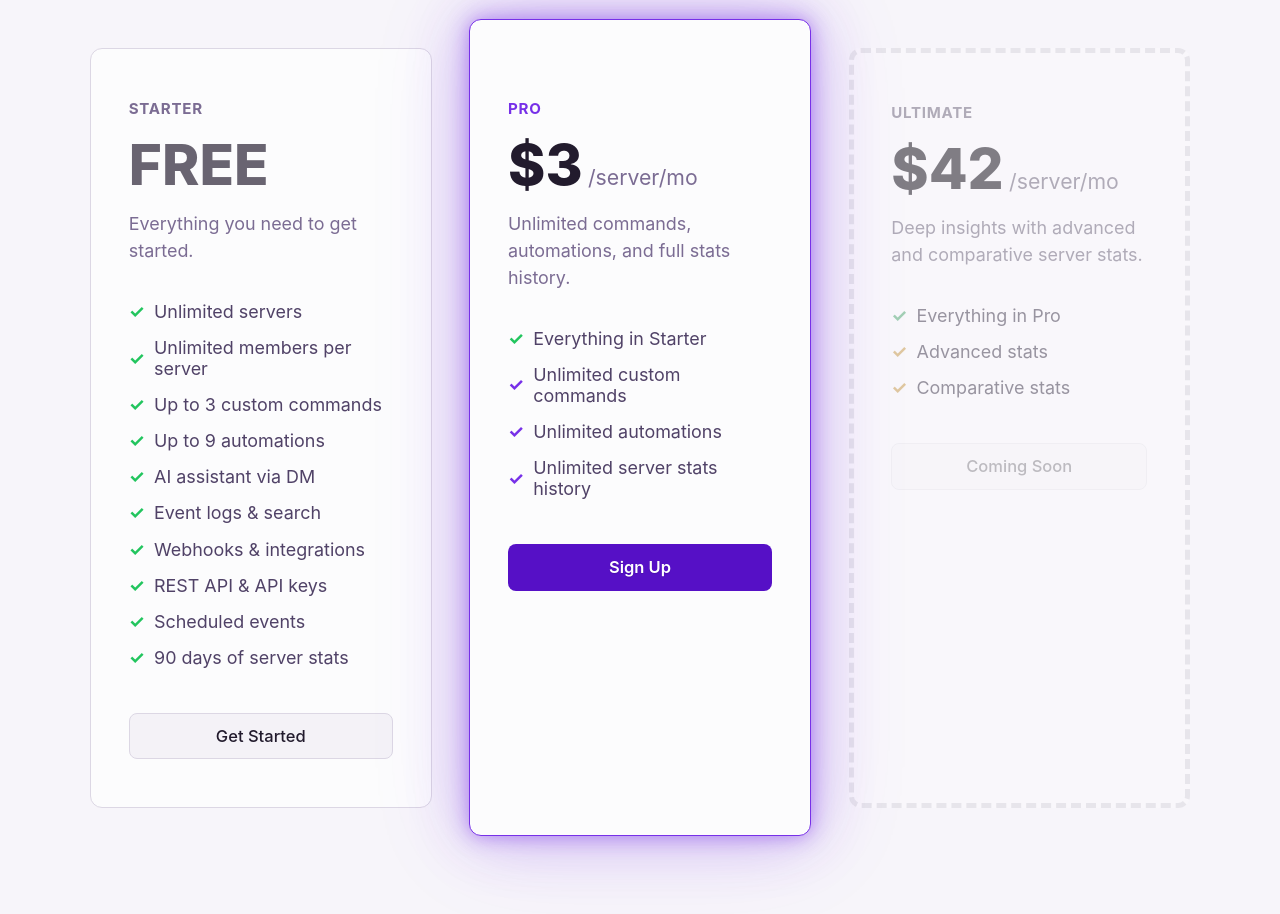
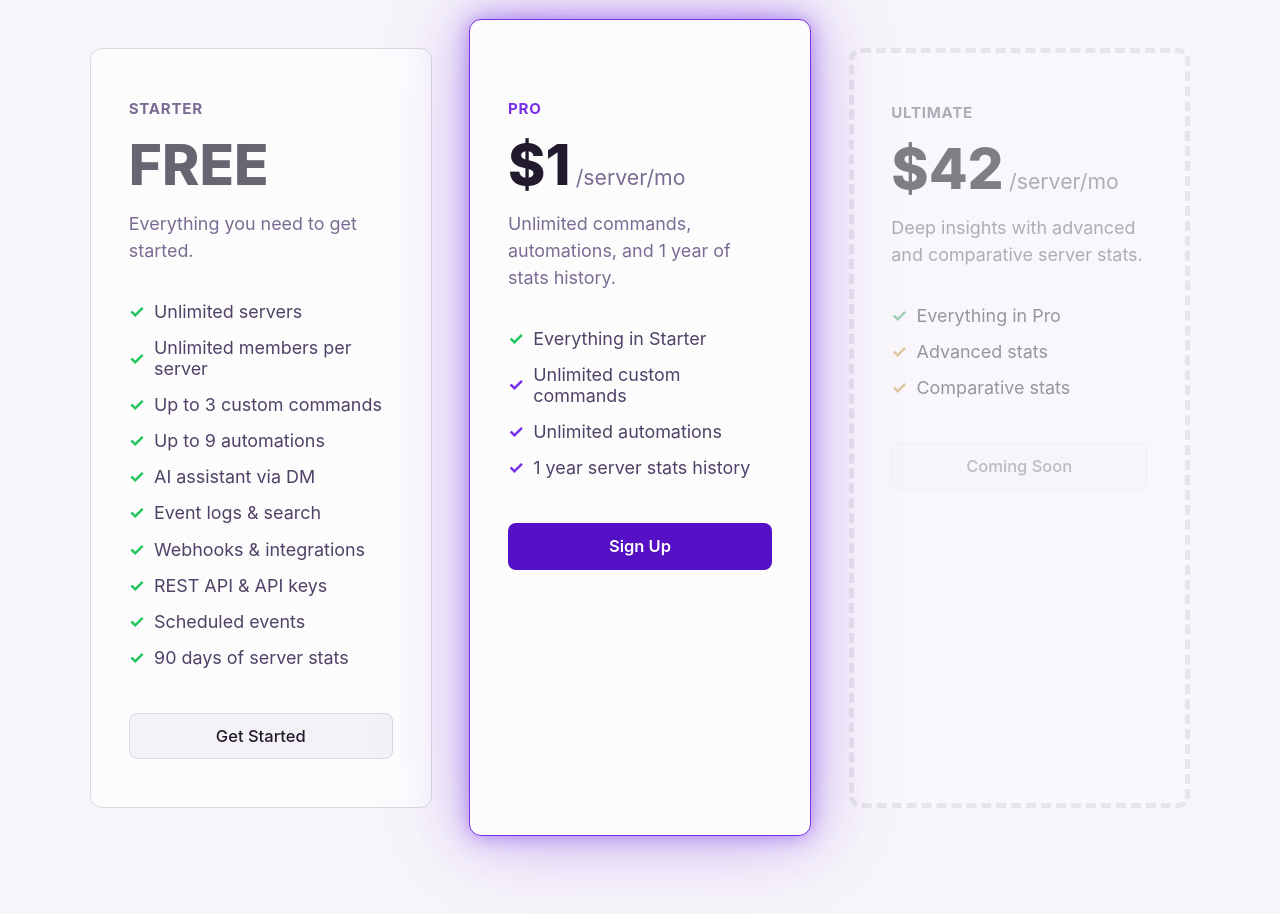
Before and after one commit to starspacegroup/spacebot, a SvelteKit app: page / in a window 1280 px wide. Shown: the part 2800-3714 px from the top of the page. Built offline with nearby package versions, Linux system fonts and the light colour scheme; no server answers.

Commit message:
feat: update pricing and stats retention for Pro plan to enhance value proposition

```diff
--- a/src/routes/+page.svelte
+++ b/src/routes/+page.svelte
@@ -144,20 +144,20 @@
 				<div class="pricing-badge pricing-badge-featured">Pro</div>
 				<div class="pricing-price">
 					{#if billingInterval === 'yearly'}
-						<span class="price-amount">$2.50</span>
+						<span class="price-amount">$0.83</span>
 						<span class="price-period">/server/mo</span>
-						<div class="price-billed-note">Billed $30/server/year</div>
+						<div class="price-billed-note">Billed $10/server/year</div>
 					{:else}
-						<span class="price-amount">$3</span>
+						<span class="price-amount">$1</span>
 						<span class="price-period">/server/mo</span>
 					{/if}
 				</div>
-				<p class="pricing-description">Unlimited commands, automations, and full stats history.</p>
+				<p class="pricing-description">Unlimited commands, automations, and 1 year of stats history.</p>
 				<ul class="pricing-features">
 					<li><span class="check">✓</span> Everything in Starter</li>
 					<li><span class="check-pro">✓</span> Unlimited custom commands</li>
 					<li><span class="check-pro">✓</span> Unlimited automations</li>
-					<li><span class="check-pro">✓</span> Unlimited server stats history</li>
+					<li><span class="check-pro">✓</span> 1 year server stats history</li>
 				</ul>
 				{#if data.isLoggedIn}
 					<a href="/admin/upgrade?interval={billingInterval}" class="btn btn-primary btn-block">Sign Up</a>
--- a/src/routes/admin/[serverId]/account/+page.svelte
+++ b/src/routes/admin/[serverId]/account/+page.svelte
@@ -469,7 +469,7 @@
 			</div>
 			<div class="retention-item">
 				<span class="retention-label">Stats Retention</span>
-				<span class="retention-value">{plan.stats_retention_days ? `${plan.stats_retention_days} days` : 'Unlimited'}</span>
+				<span class="retention-value">{plan.stats_retention_days ? (plan.stats_retention_days >= 365 ? `${Math.round(plan.stats_retention_days / 365)} years` : `${plan.stats_retention_days} days`) : 'Unlimited'}</span>
 			</div>
 		</div>
 	</section>
@@ -609,7 +609,7 @@
 					<li><span class="feature-icon pro">★</span> {data.planTiers.pro.max_api_keys} API keys</li>
 					<li><span class="feature-icon pro">★</span> {data.planTiers.pro.max_webhooks} webhooks</li>
 					<li><span class="feature-icon pro">★</span> <strong>Unlimited</strong> log retention</li>
-					<li><span class="feature-icon pro">★</span> <strong>Unlimited</strong> stats retention</li>
+					<li><span class="feature-icon pro">★</span> <strong>1 year</strong> stats retention</li>
 					<li><span class="feature-icon pro">★</span> Priority support</li>
 				</ul>
 				{#if plan.plan !== 'pro' || isCanceling || isAdminGrantedPro}
--- a/src/routes/admin/[serverId]/billing/+page.svelte
+++ b/src/routes/admin/[serverId]/billing/+page.svelte
@@ -374,7 +374,7 @@
 					<li><span class="feature-icon pro">★</span> {data.planTiers.pro.max_api_keys} API keys</li>
 					<li><span class="feature-icon pro">★</span> {data.planTiers.pro.max_webhooks} webhooks</li>
 					<li><span class="feature-icon pro">★</span> <strong>Unlimited</strong> log retention</li>
-					<li><span class="feature-icon pro">★</span> <strong>Unlimited</strong> stats retention</li>
+					<li><span class="feature-icon pro">★</span> <strong>1 year</strong> stats retention</li>
 					<li><span class="feature-icon pro">★</span> Priority support</li>
 				</ul>
 				{#if plan.plan !== 'pro' || isCanceling}
--- a/src/routes/admin/upgrade/+page.svelte
+++ b/src/routes/admin/upgrade/+page.svelte
@@ -54,7 +54,7 @@
 		<h1>Upgrade to Pro</h1>
 		<p class="upgrade-subtitle">
 			Select a server to upgrade to Pro
-			({data.interval === 'yearly' ? '$2.50/mo billed yearly' : '$3/server/mo'})
+			({data.interval === 'yearly' ? '$0.83/mo billed yearly' : '$1/server/mo'})
 		</p>
 	</header>
 
```
Also changed, not shown: src/lib/db/server-plans.js.
